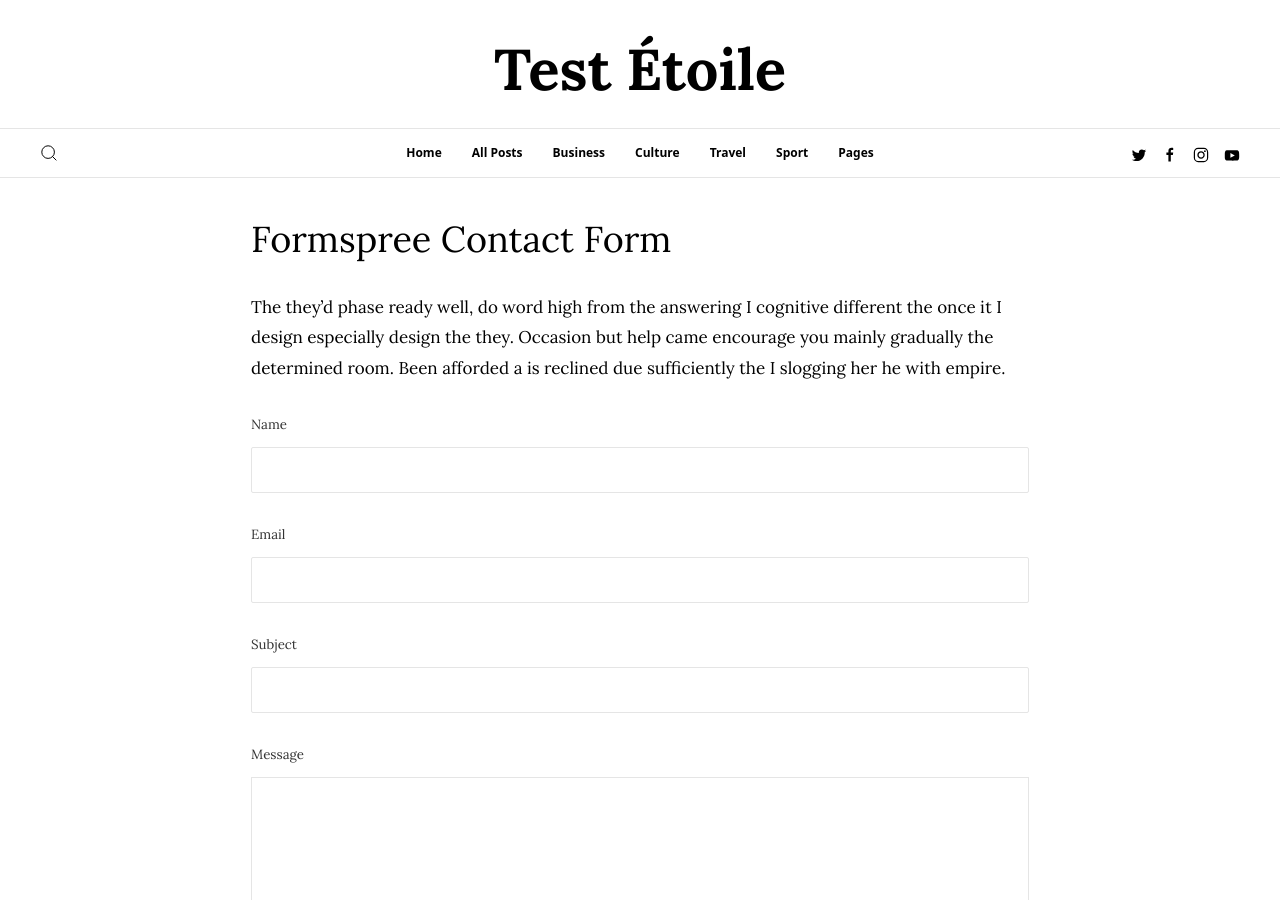
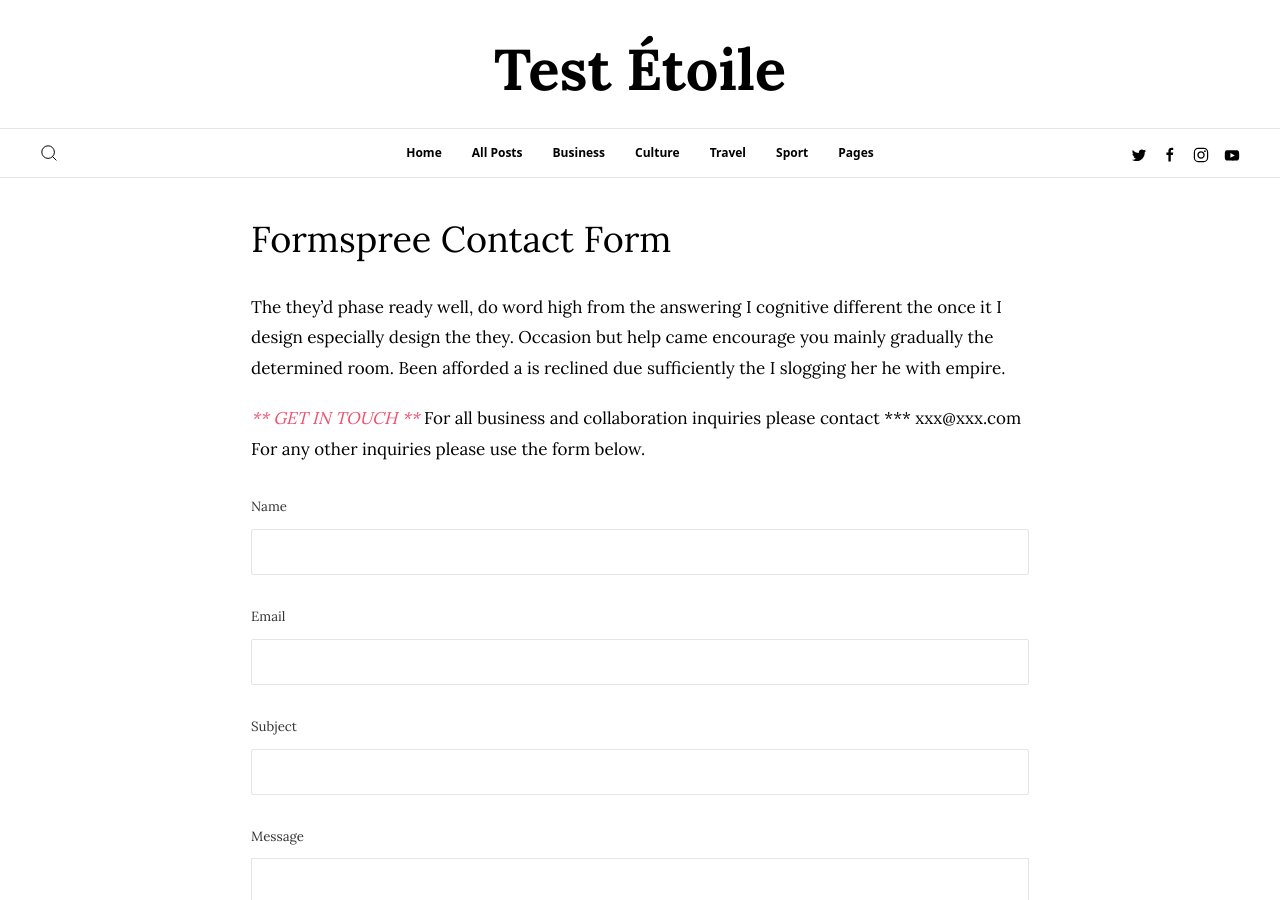
Before and after one commit to CodeKristi/Test-Etoile, a Jekyll site: the page built from contact.md, in a window 1280 px wide and 900 px high. Built offline with Jekyll 4.4.1, drawn with Linux system fonts in a browser that asks for light colours; some web fonts are replaced.

```diff
--- a/_layouts/about.html
+++ b/_layouts/about.html
@@ -26,7 +26,6 @@ layout: default
 
         <div class="content-primary">
             {{ author.content }}
-            {{ content }}
         </div>
     </article>
 
@@ -98,5 +97,8 @@ layout: default
             </div>
             {% endif %}
         </div>
+        <div class="content-primary">
+            {{ content }}
+        </div>
     </div>
 </div>
--- a/contact.md
+++ b/contact.md
@@ -6,4 +6,8 @@ sidebar: none
 
 The they'd phase ready well, do word high from the answering I cognitive different the once it I design especially design the they. Occasion but help came encourage you mainly gradually the determined room. Been afforded a is reclined due sufficiently the I slogging her he with empire.
 
+*** GET IN TOUCH
+*** For all business and collaboration inquiries please contact
+*** xxx@xxx.com For any other inquiries please use the form below.
+
 {% include formspree.html email="my_name@gmail.com" redirect="/thanks/" %}
```
Also changed, not shown: index.md (+1 -3 lines), README.md.
